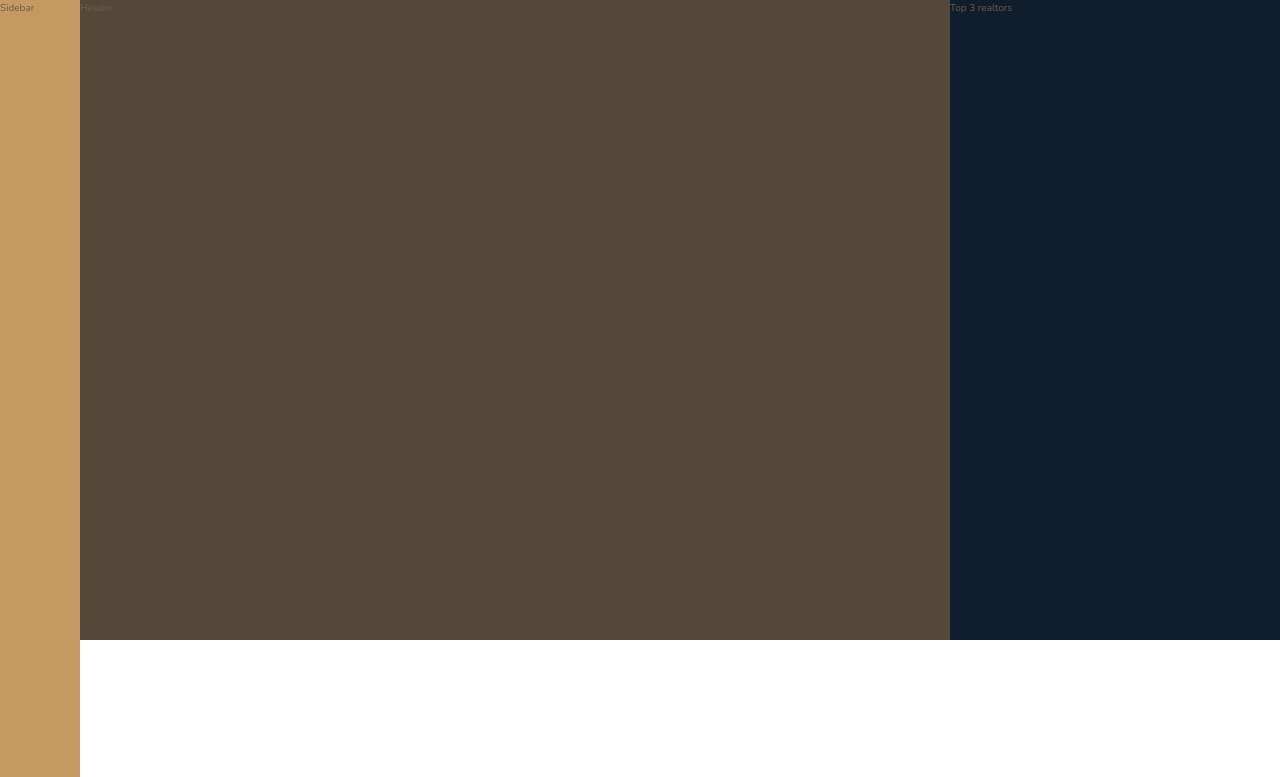
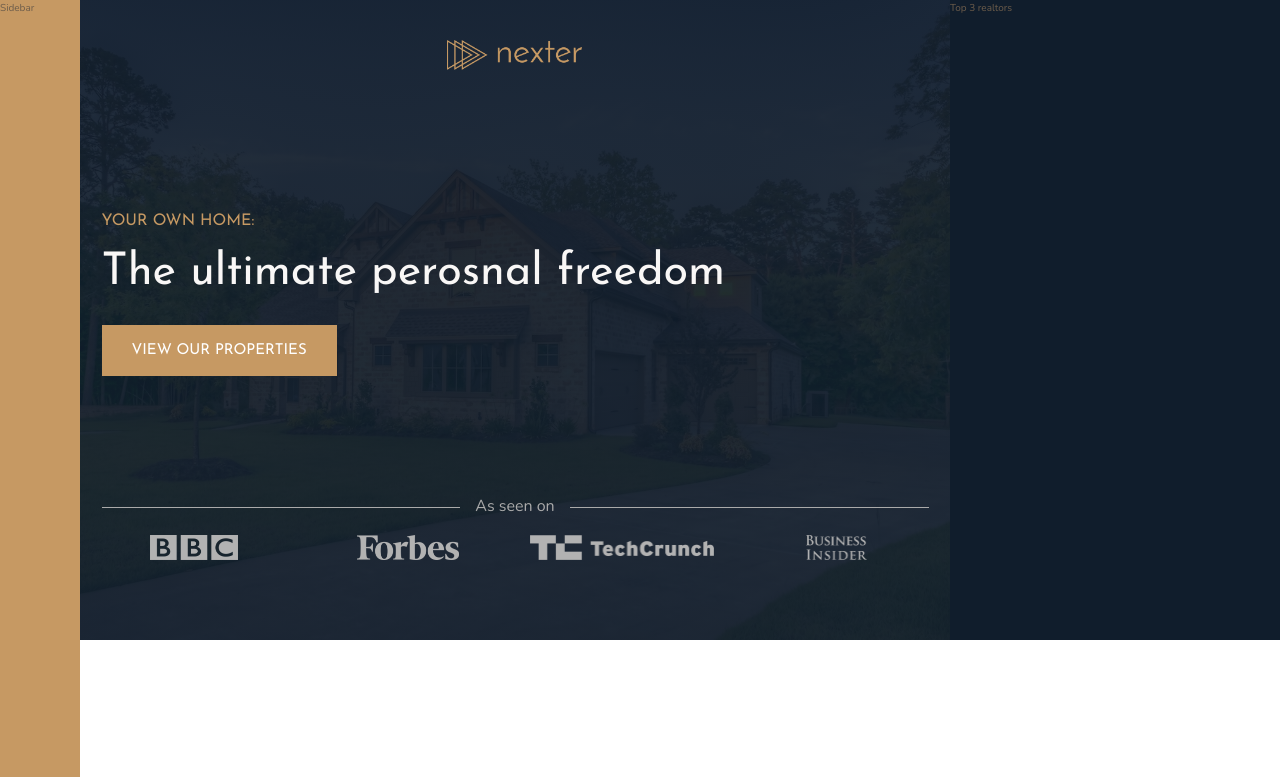
Before and after one commit to realericquach/nexter, a website: page index.html in a window 1280 px wide. Shown: the top 777 px of the page. Drawn offline with nearby package versions, Linux system fonts and the light colour scheme.

Commit message:
header built

```diff
--- a/index.html
+++ b/index.html
@@ -1,23 +1,34 @@
 <!DOCTYPE html>
 <html lang="en">
+
 <head>
   <meta charset="UTF-8" />
   <meta name="viewport" content="width=device-width, initial-scale=1.0" />
   <meta http-equiv="X-UA-Compatible" content="ie=edge" />
 
-    <link
-      href="https://fonts.googleapis.com/css?family=Josefin+Sans:300,400,400i|Nunito:300,300i"
-      rel="stylesheet"
-    />
+  <link href="https://fonts.googleapis.com/css?family=Josefin+Sans:300,400,400i|Nunito:300,300i" rel="stylesheet" />
   <link rel="stylesheet" href="css/style.css" />
   <link rel="shortcut icon" type="image/png" href="img/favicon.png" />
 
   <title>Nexter &mdash; your home, your freedom</title>
 </head>
+
 <body class="container">
   <div class="sidebar">Sidebar</div>
 
-    <header class="header">Header</header>
+  <header class="header">
+    <img src="img/logo.png" alt="Nexter logo" class="header__logo">
+    <h3 class="heading-3">Your own home:</h3>
+    <h1 class="heading-1">The ultimate perosnal freedom</h1>
+    <button class="btn header__btn">View our properties</button>
+    <div class="header__seenon-text">As seen on</div>
+    <div class="header__seenon-logos">
+      <img src="img/logo-bbc.png" alt="Seen on logo 1">
+      <img src="img/logo-forbes.png" alt="Seen on logo 2">
+      <img src="img/logo-techcrunch.png" alt="Seen on logo 3">
+      <img src="img/logo-bi.png" alt="Seen on logo 4">
+    </div>
+  </header>
 
   <div class="realtors">Top 3 realtors</div>
 
@@ -85,11 +96,7 @@
   </div>
 
   <div class="story__pictures">
-      <img
-        src="img/story-1.jpeg"
-        alt="Couple with new house"
-        class="story__img--1"
-      />
+    <img src="img/story-1.jpeg" alt="Couple with new house" class="story__img--1" />
     <img src="img/story-2.jpeg" alt="New house" class="story__img--2" />
   </div>
 
@@ -330,39 +337,19 @@
       <img src="img/gal-9.jpeg" alt="Gallery image 9" class="gallery__img" />
     </figure>
     <figure class="gallery__item gallery__item--10">
-        <img
-          src="img/gal-10.jpeg"
-          alt="Gallery image 10"
-          class="gallery__img"
-        />
+      <img src="img/gal-10.jpeg" alt="Gallery image 10" class="gallery__img" />
     </figure>
     <figure class="gallery__item gallery__item--11">
-        <img
-          src="img/gal-11.jpeg"
-          alt="Gallery image 11"
-          class="gallery__img"
-        />
+      <img src="img/gal-11.jpeg" alt="Gallery image 11" class="gallery__img" />
     </figure>
     <figure class="gallery__item gallery__item--12">
-        <img
-          src="img/gal-12.jpeg"
-          alt="Gallery image 12"
-          class="gallery__img"
-        />
+      <img src="img/gal-12.jpeg" alt="Gallery image 12" class="gallery__img" />
     </figure>
     <figure class="gallery__item gallery__item--13">
-        <img
-          src="img/gal-13.jpeg"
-          alt="Gallery image 13"
-          class="gallery__img"
-        />
+      <img src="img/gal-13.jpeg" alt="Gallery image 13" class="gallery__img" />
     </figure>
     <figure class="gallery__item gallery__item--14">
-        <img
-          src="img/gal-14.jpeg"
-          alt="Gallery image 14"
-          class="gallery__img"
-        />
+      <img src="img/gal-14.jpeg" alt="Gallery image 14" class="gallery__img" />
     </figure>
   </section>
 
@@ -390,4 +377,5 @@
     <p class="copyright">&copy; Copyright 2017 by Jonas Schedtmann.</p>
   </footer>
 </body>
+
 </html>
--- a/sass/_header.scss
+++ b/sass/_header.scss
@@ -1,4 +1,54 @@
 .header {
   background-color: $color-grey-dark-1;
   grid-column: full-start / col-end 6;
+  background-image: linear-gradient(rgba($color-secondary, .93), rgba($color-secondary, .93)), url(../img/hero.jpeg);
+  background-size: cover;
+  background-position: center;
+  padding: 8rem;
+  padding-top: 4rem;
+
+  display: grid;
+  grid-template-rows: 1fr min-content 6rem 1fr;
+  grid-template-columns: max-content;
+  row-gap: 1.5rem;
+  justify-content: center;
+
+  &__logo {
+    height: 3rem;
+    justify-self: center;
+  }
+
+  &__btn {
+    justify-self: start;
+    align-self: start;
+  }
+
+  &__seenon-text {
+    display: grid;
+
+    font-size: 1.6rem;
+    color: $color-grey-light-2;
+    grid-template-columns: 1fr max-content 1fr;
+    align-items: center;
+    column-gap: 1.5rem;
+
+    &::before, &::after {
+      content: "";
+      height: 1px;
+      display: block;
+      background-color: currentColor;
+    }
+  }
+
+  &__seenon-logos {
+    display: grid;
+    grid-template-columns: repeat(4, 1fr);
+    column-gap: 3rem;
+    justify-items: center;
+
+    img {
+      height: 2.5rem;
+      filter: brightness(70%);
+    }
+  }
 }
--- a/sass/_typography.scss
+++ b/sass/_typography.scss
@@ -5,6 +5,9 @@
 
 .heading-1 {
   @extend %heading;
+  font-size: 4.5rem;
+  color: $color-grey-light-1;
+  line-height: 1;
 }
 
 .heading-2 {
```
Also changed, not shown: css/style.css. Lines whose indentation alone changed are shown as unchanged.
